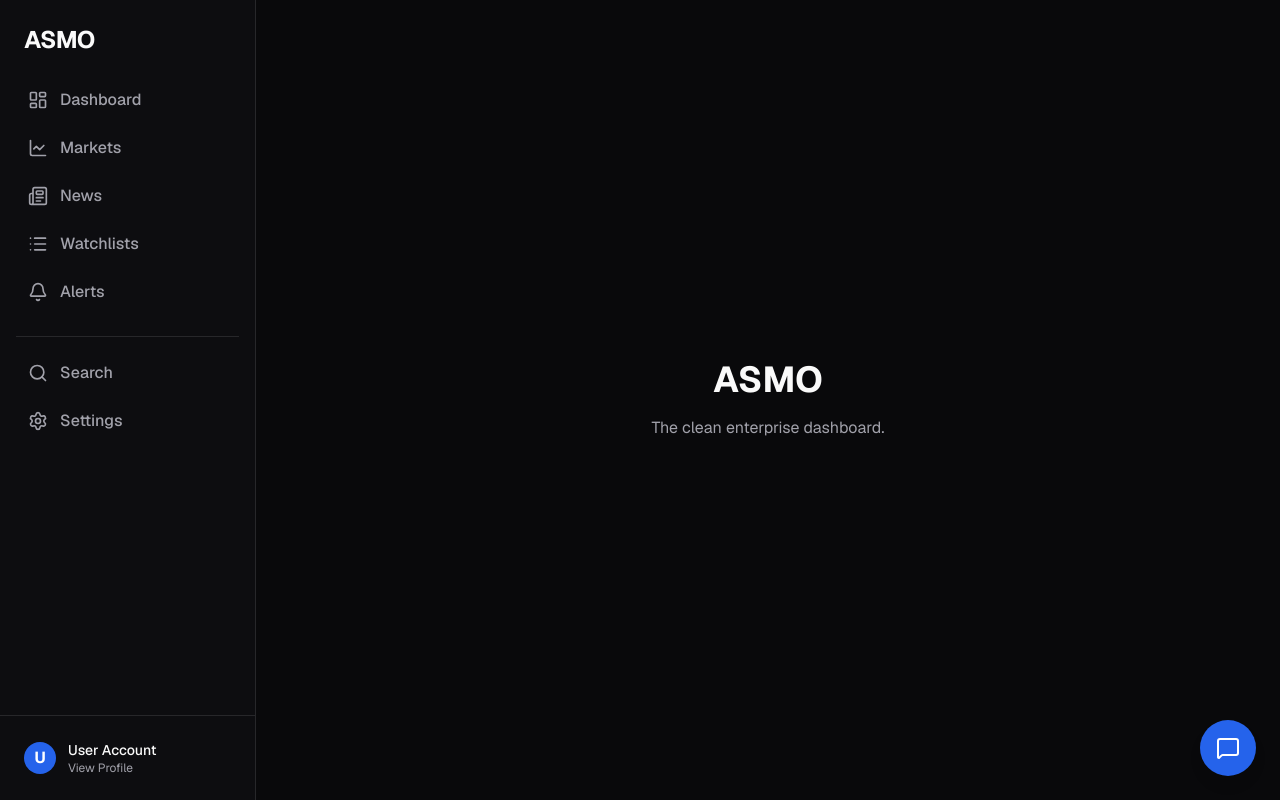
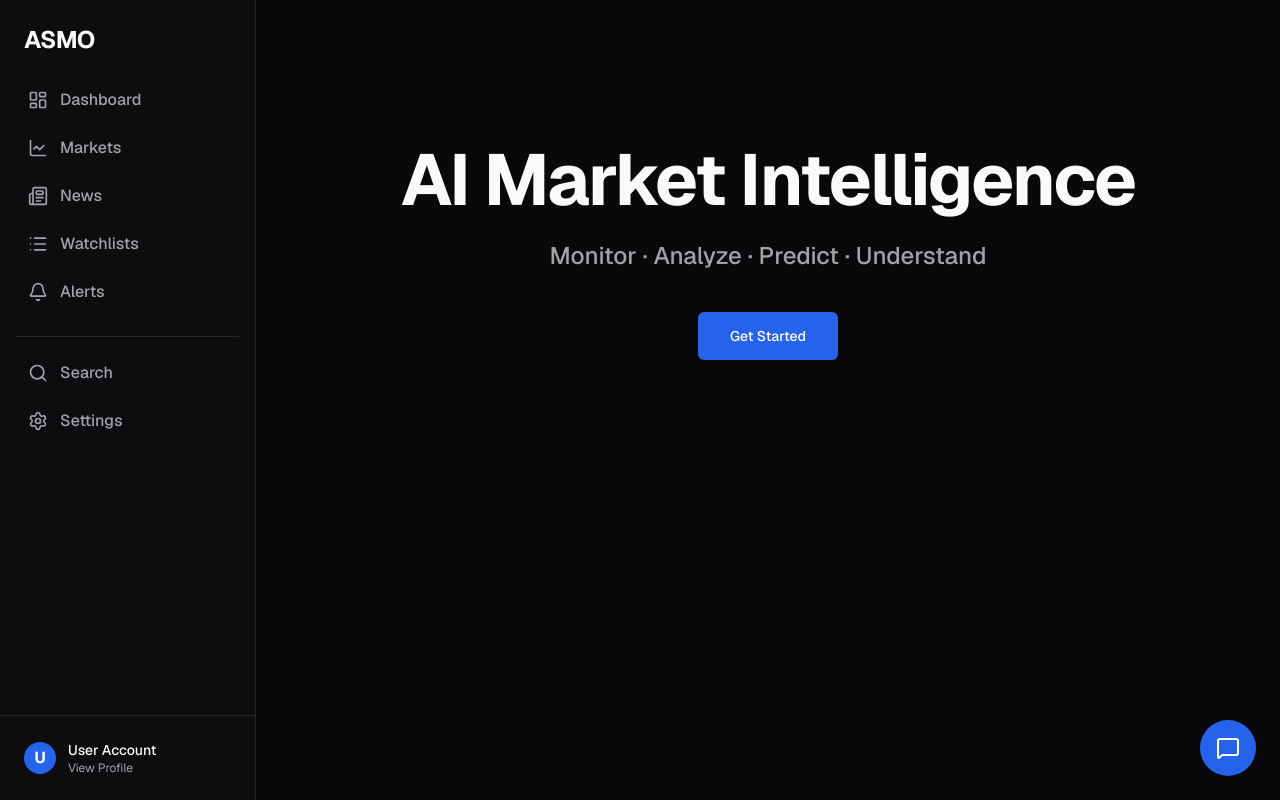
Before and after one commit to VelovsHQ/ASMO, a Next.js app in the folder frontend/: page / in a window 1280 px wide. Built offline with nearby package versions, Linux system fonts and the light colour scheme.

Commit message:
feat(landing): build hero section

```diff
--- a/frontend/src/app/page.tsx
+++ b/frontend/src/app/page.tsx
@@ -1,8 +1,25 @@
+import Link from "next/link";
+
 export default function LandingPage() {
   return (
-    <div className="p-8 flex flex-col items-center justify-center min-h-screen">
-      <h1 className="text-4xl font-bold mb-4">ASMO</h1>
-      <p className="text-muted-foreground">The clean enterprise dashboard.</p>
+    <div className="min-h-full flex flex-col pt-20 px-6 sm:px-12 md:px-24">
+      {/* Hero Section */}
+      <section className="flex flex-col items-center text-center max-w-3xl mx-auto space-y-6 my-16">
+        <h1 className="text-5xl md:text-7xl font-bold tracking-tight text-foreground">
+          AI Market Intelligence
+        </h1>
+        <p className="text-xl md:text-2xl text-muted-foreground font-medium">
+          Monitor &middot; Analyze &middot; Predict &middot; Understand
+        </p>
+        <div className="pt-4">
+          <Link
+            href="/onboarding"
+            className="inline-flex h-12 items-center justify-center rounded-md bg-accent px-8 text-sm font-medium text-accent-foreground shadow transition-colors hover:bg-accent/90 focus-visible:outline-none focus-visible:ring-1 focus-visible:ring-accent"
+          >
+            Get Started
+          </Link>
+        </div>
+      </section>
     </div>
   );
 }
```
